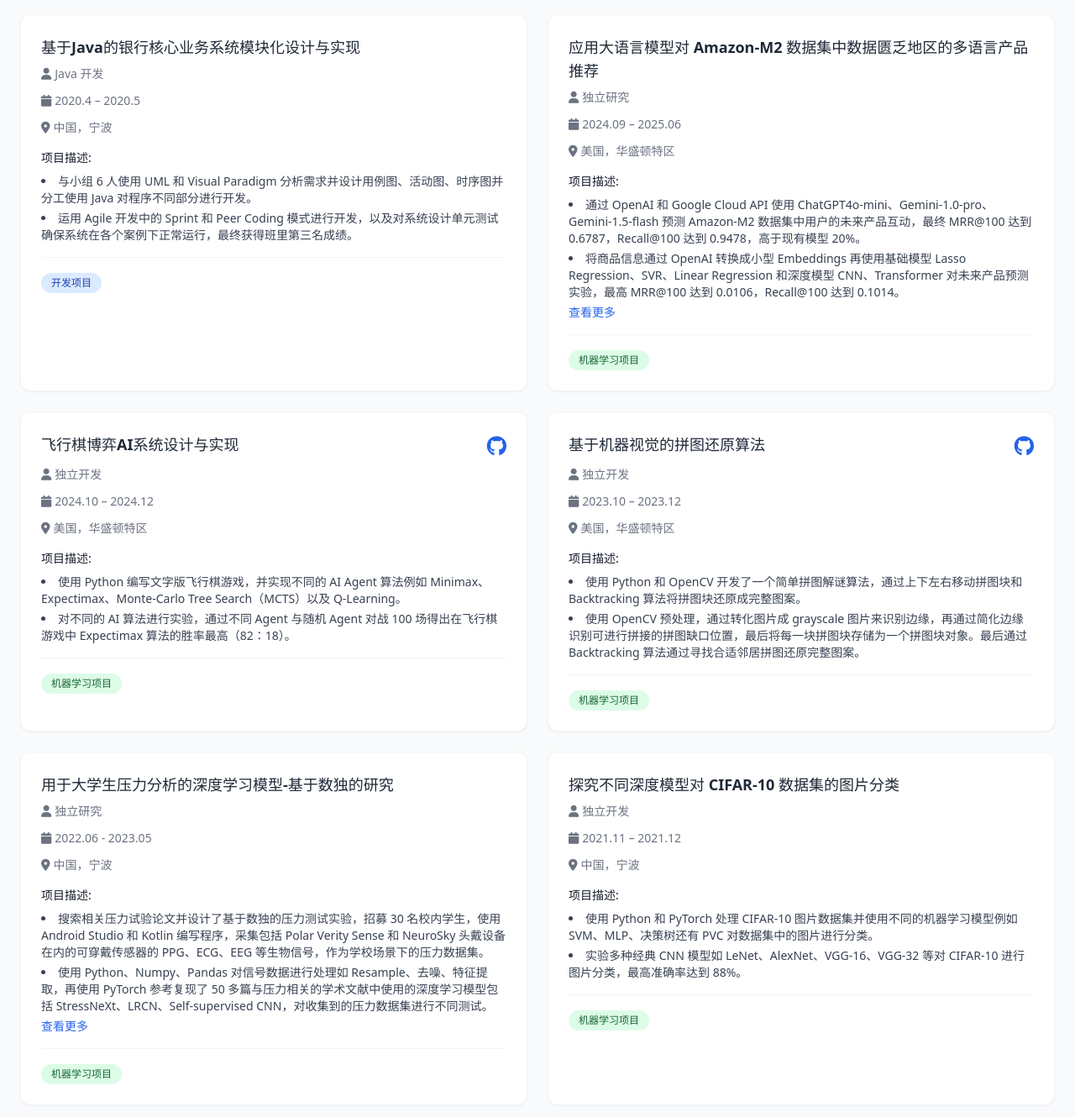
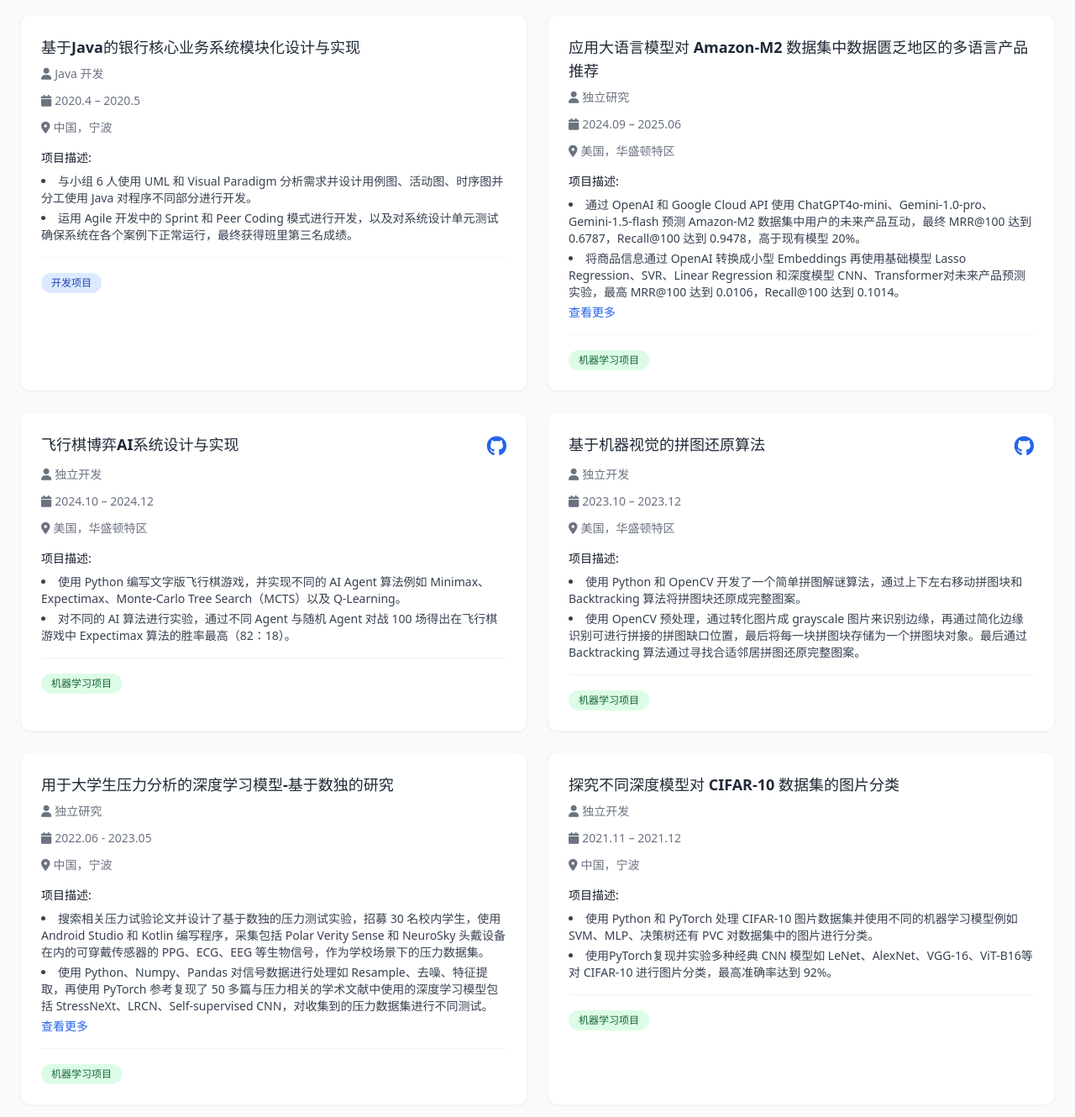
Before and after one commit to Harrison832-beep/HarrisonPage, a React (Vite) app: page /HarrisonPage in a window 1280 px wide. Shown: the part 3057-4387 px from the top of the page at 84% size. Built offline with nearby package versions, Linux system fonts and the light colour scheme.

Commit message:
Update resume.ts
Updated resume

```diff
--- a/src/data/resume.ts
+++ b/src/data/resume.ts
@@ -116,7 +116,7 @@
       period: "2024.09 – 2025.06",
       description: [
         "通过 OpenAI 和 Google Cloud API 使用 ChatGPT4o-mini、Gemini-1.0-pro、Gemini-1.5-flash 预测 Amazon-M2 数据集中用户的未来产品互动，最终 MRR@100 达到 0.6787，Recall@100 达到 0.9478，高于现有模型 20%。",
-        "将商品信息通过 OpenAI 转换成小型 Embeddings 再使用基础模型 Lasso Regression、SVR、Linear Regression 和深度模型 CNN、Transformer 对未来产品预测实验，最高 MRR@100 达到 0.0106，Recall@100 达到 0.1014。",
+        "将商品信息通过 OpenAI 转换成小型 Embeddings 再使用基础模型 Lasso Regression、SVR、Linear Regression 和深度模型 CNN、Transformer对未来产品预测实验，最高 MRR@100 达到 0.0106，Recall@100 达到 0.1014。",
         "撰写 800 字论文并在 HCII 2025 上展示项目，论文在《Human Interface and the Management of Information》proceedings 上发表。"
       ],
       category: "machine-learning"
@@ -164,7 +164,7 @@
       period: "2021.11 – 2021.12",
       description: [
         "使用 Python 和 PyTorch 处理 CIFAR-10 图片数据集并使用不同的机器学习模型例如 SVM、MLP、决策树还有 PVC 对数据集中的图片进行分类。",
-        "实验多种经典 CNN 模型如 LeNet、AlexNet、VGG-16、VGG-32 等对 CIFAR-10 进行图片分类，最高准确率达到 88%。"
+        "使用PyTorch复现并实验多种经典 CNN 模型如 LeNet、AlexNet、VGG-16、ViT-B16等对 CIFAR-10 进行图片分类，最高准确率达到 92%。",
       ],
       category: "machine-learning"
     }
```
